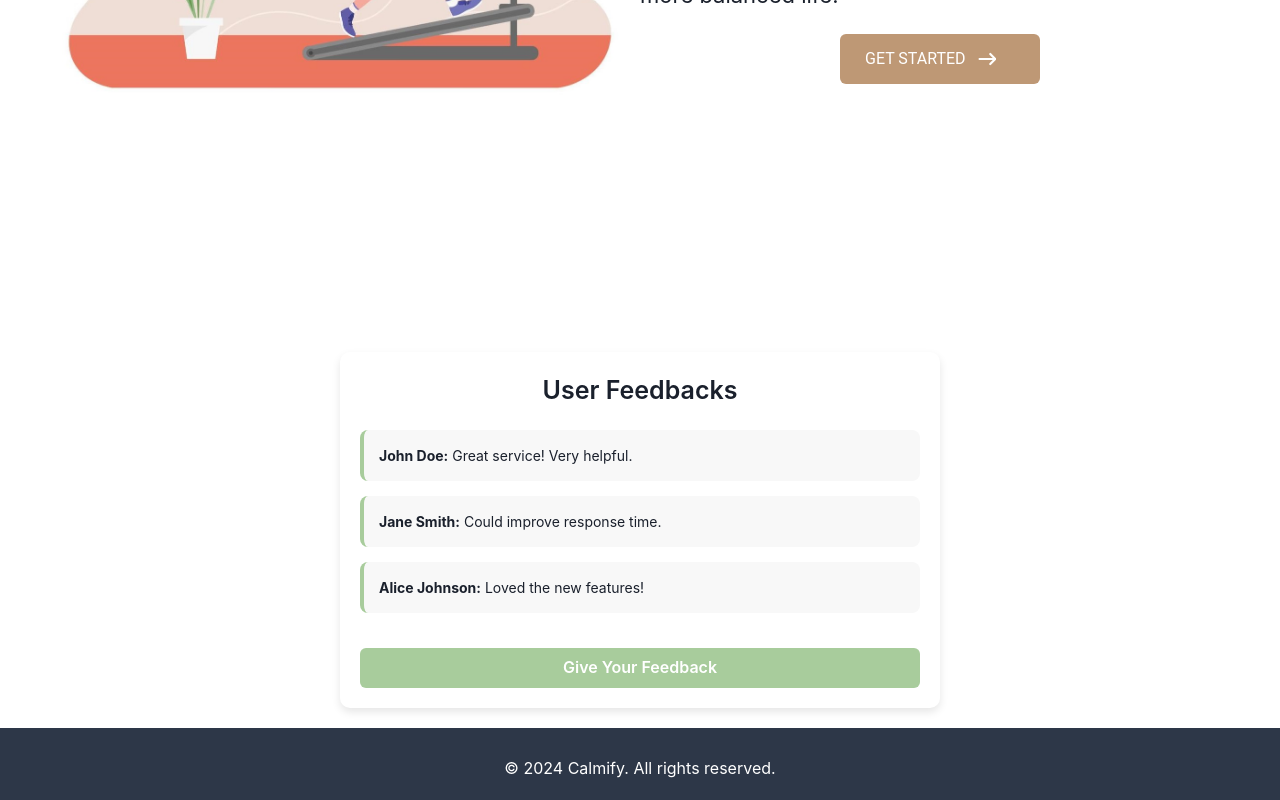
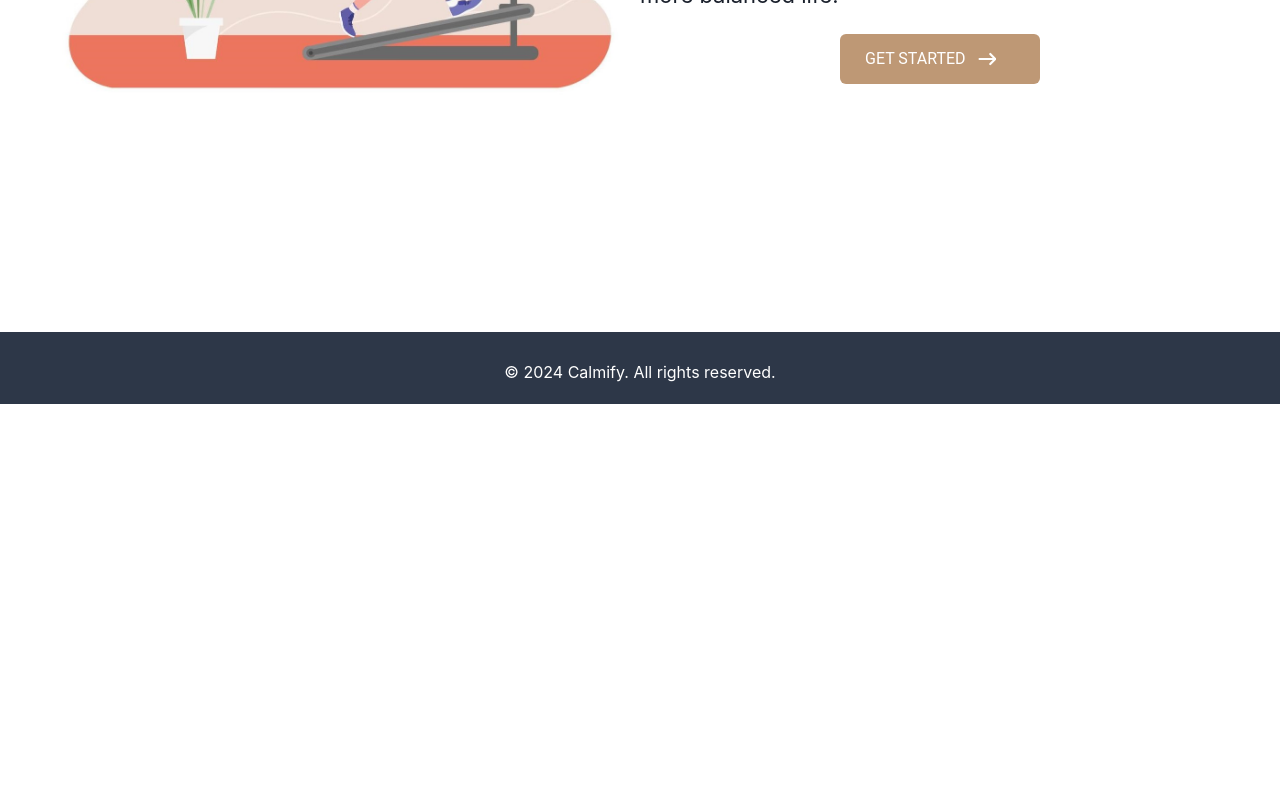
Before and after one commit to snehalpatil1412/HackOverflow, a React (Create React App) app in the folder hackoverflow-frontend/: page / in a window 1280 px wide. Shown: the part 3048-3848 px from the top of the page. After the commit the page ends 3452 px from the top, so only its background shows below. Built offline with nearby package versions, Linux system fonts and the light colour scheme; no server answers.

Commit message:
revome some parts from HomePage and InputPage

```diff
--- a/hackoverflow-frontend/src/Pages/HomePage/HomePage.js
+++ b/hackoverflow-frontend/src/Pages/HomePage/HomePage.js
@@ -9,7 +9,7 @@ import backgroundImage from "../../assets/Homebg.png";
 import FunActivities from "../HomePage/FunActivity/FunActivities.js";
 import Yoga from "../HomePage/Yoga/Yoga.js";
 import Exercise from "../HomePage/Exercise/Exercise.js";
-import Feedback from "./Feedback.js";
+// import Feedback from "./Feedback.js";
 import Footer from "../Footer.js";
 // import Loader from "./Loader.js"; // Import the Loader component
 
@@ -90,9 +90,9 @@ function HomePage() {
           <Main id="exercises">
             <Exercise />
           </Main>
-          <Main id="feedback">
+          {/* <Main id="feedback">
             <Feedback />
-          </Main>
+          </Main> */}
           <Footer />
         </>
       {/* )} */}
--- a/hackoverflow-frontend/src/Pages/Inputs/InputsPage.js
+++ b/hackoverflow-frontend/src/Pages/Inputs/InputsPage.js
@@ -289,7 +289,7 @@ function InputsPage() {
           </CardContent>
         </StyledCard>
 
-        <StyledCard onClick={() => handleNavigation("/audio")}>
+        {/* <StyledCard onClick={() => handleNavigation("/audio")}>
           <StyledImage src={AudioImage} alt="Audio" />
           <CardContent>
             <StyledHeading>Audio</StyledHeading>
@@ -320,7 +320,7 @@ function InputsPage() {
             </StyledText>
             <StarRating>{renderStars("quiz")}</StarRating>
           </CardContent>
-        </StyledCard>
+        </StyledCard> */}
       </StyledStack>
       {/* Mindfulness Section */}
       <div style={{ textAlign: "center", marginTop: "50px" }}>
```
